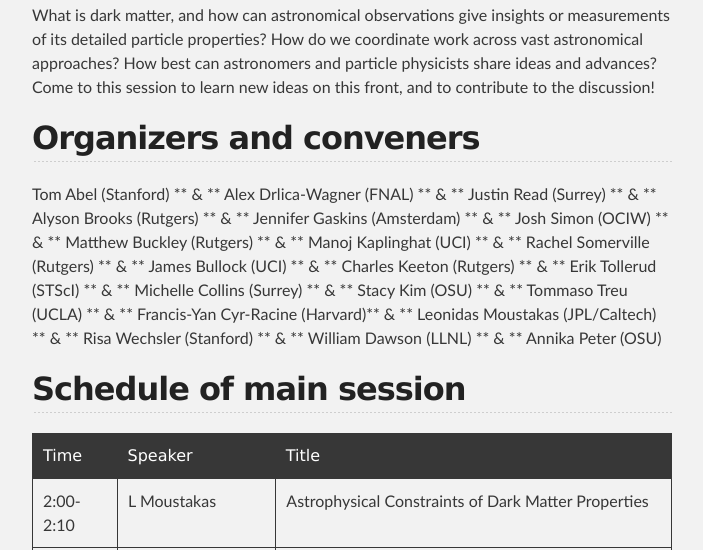
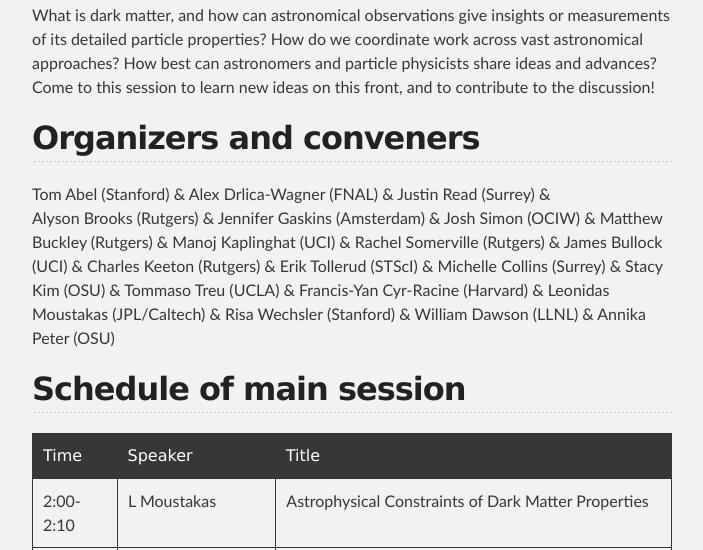
Before and after one commit to lmoustakas/specialdark, a plain HTML site: page index.html in a window 1280 px wide. Shown: the part 644-1194 px from the top of the page, without its empty margins (288-991 px from the left). Drawn offline with Linux system fonts and the light colour scheme.

```diff
--- a/index.html
+++ b/index.html
@@ -42,13 +42,13 @@
 <h2>
 <a id="organizers-and-conveners" class="anchor" href="#organizers-and-conveners" aria-hidden="true"><span class="octicon octicon-link"></span></a>Organizers and conveners</h2>
 
-<p>Tom Abel (Stanford)           ** &amp; **     Alex Drlica-Wagner (FNAL)     ** &amp; **     Justin Read (Surrey)     ** &amp; **<br>
-Alyson Brooks (Rutgers)       ** &amp; **     Jennifer Gaskins (Amsterdam)  ** &amp; **     Josh Simon (OCIW)           ** &amp; **
-Matthew Buckley (Rutgers)     ** &amp; **     Manoj Kaplinghat (UCI)        ** &amp; **     Rachel Somerville (Rutgers)  ** &amp; **
-James Bullock (UCI)           ** &amp; **     Charles Keeton (Rutgers)      ** &amp; **     Erik Tollerud (STScI)        ** &amp; **
-Michelle Collins (Surrey)     ** &amp; **     Stacy Kim (OSU)               ** &amp; **     Tommaso Treu (UCLA)          ** &amp; **
-Francis-Yan Cyr-Racine (Harvard)** &amp; **   Leonidas Moustakas (JPL/Caltech) ** &amp; **  Risa Wechsler (Stanford)     ** &amp; **
-William Dawson (LLNL)         ** &amp; **     Annika Peter (OSU)                                            </p>
+<p>Tom Abel (Stanford)           &amp;     Alex Drlica-Wagner (FNAL)     &amp;     Justin Read (Surrey)     &amp;<br>
+Alyson Brooks (Rutgers)       &amp;     Jennifer Gaskins (Amsterdam)  &amp;     Josh Simon (OCIW)           &amp;
+Matthew Buckley (Rutgers)     &amp;     Manoj Kaplinghat (UCI)        &amp;     Rachel Somerville (Rutgers) &amp;
+James Bullock (UCI)           &amp;     Charles Keeton (Rutgers)      &amp;     Erik Tollerud (STScI)       &amp;
+Michelle Collins (Surrey)     &amp;     Stacy Kim (OSU)               &amp;     Tommaso Treu (UCLA)         &amp;
+Francis-Yan Cyr-Racine (Harvard) &amp;   Leonidas Moustakas (JPL/Caltech) &amp;  Risa Wechsler (Stanford)   &amp;
+William Dawson (LLNL)         &amp;     Annika Peter (OSU)                                            </p>
 
 <h2>
 <a id="schedule-of-main-session" class="anchor" href="#schedule-of-main-session" aria-hidden="true"><span class="octicon octicon-link"></span></a>Schedule of main session</h2>
```
Also changed, not shown: params.json (+1 -1 lines).
